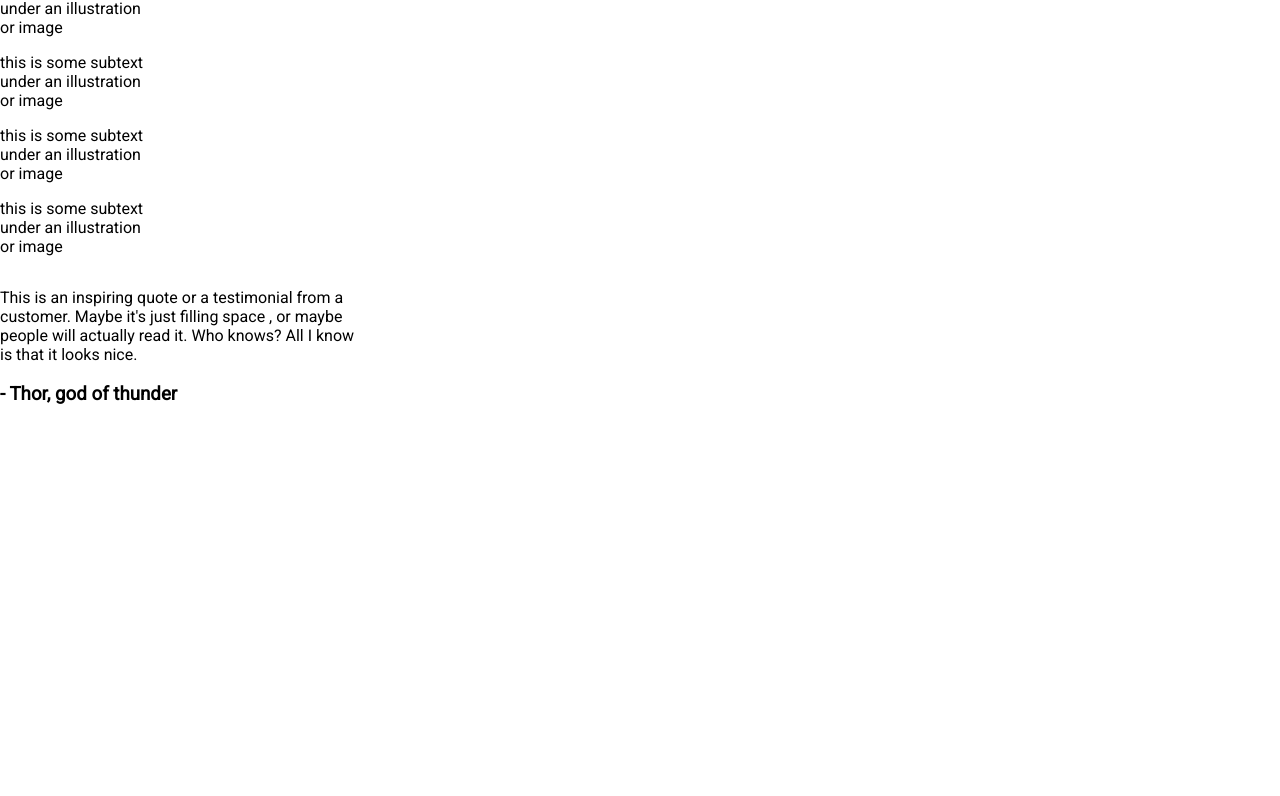
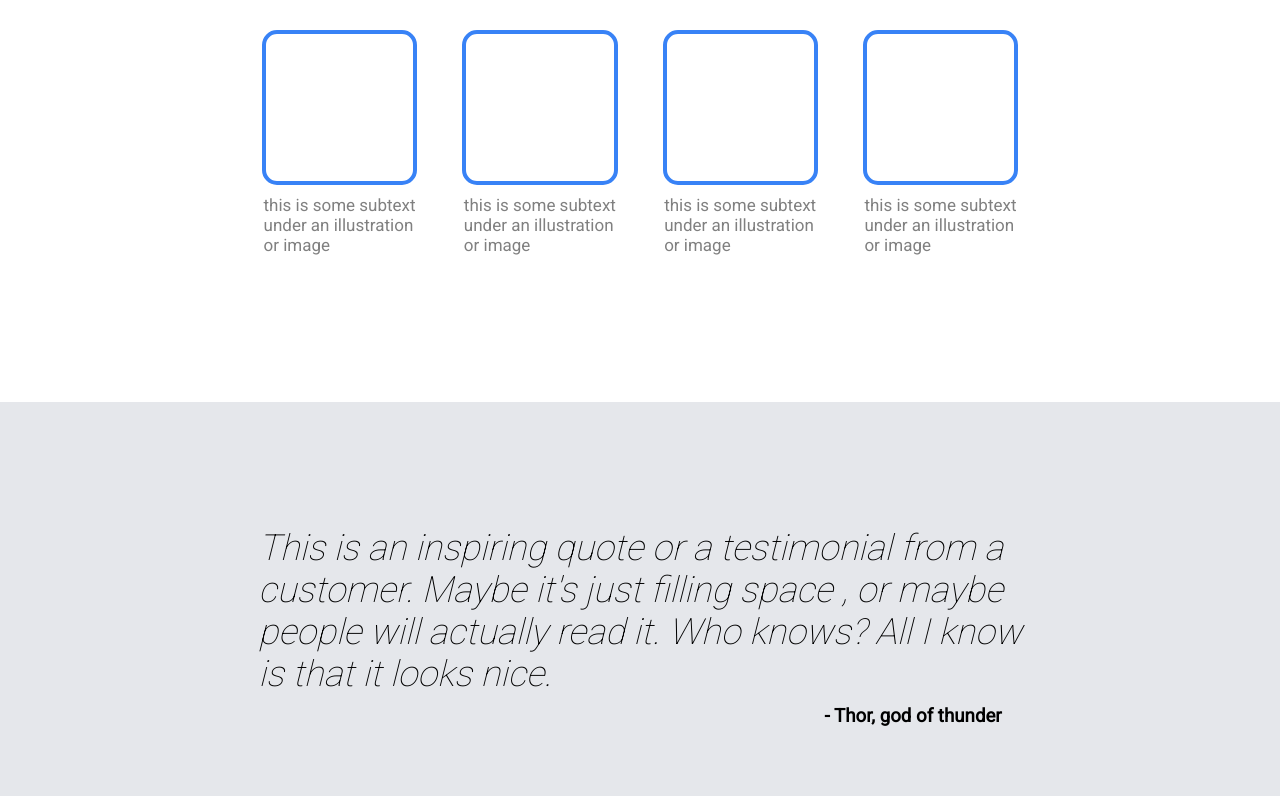
Before and after one commit to pedrolopez-e/project-landing-page, a plain HTML site: page index.html in a window 1280 px wide. Shown: the part 608-1404 px from the top of the page. Before the commit the page ends 1031 px from the top, so only its background shows below. Drawn offline with Linux system fonts and the light colour scheme.

Commit message:
Style the quote section

```diff
--- a/styles.css
+++ b/styles.css
@@ -5,6 +5,7 @@ body {
     margin: 0;
 }
 
+/*---------------Top item-----------------*/
 .top {
     color: white;
     background-color: #1F2937;
@@ -81,3 +82,82 @@ button {
     border-radius: 10px;
     border: none;
 }
+
+/*-----------------Info item-------------------*/
+.info {
+    display: flex;
+    flex-direction: column;
+    justify-content: flex-start;
+    align-items: center;
+    gap: 40px;
+    padding-top: 40px;
+    height: 450px;
+}
+
+.image {
+    border: 4px solid #3882F6;
+    border-radius: 15px;
+    height: 147.297px;
+    width: 147.297px;
+}
+
+.images {
+    display: flex;
+    gap: 45px;
+}
+
+.pair-image {
+    display: flex;
+    flex-direction: column;
+    gap: 10px;
+    align-items: center;
+}
+
+h2 {
+    font-size: 32px;
+    font-weight: bolder;
+    margin: 0;
+}
+
+.info p {
+    color: grey;
+    font-size: 17px;
+    margin: 0;
+}
+
+/*------------Quote----------------*/
+.quote-section {
+    background-color: #E5E7EB;
+    display: flex;
+    justify-content: center;
+    align-items: center;
+    height: 450px;
+}
+
+.quote-author {
+    display: flex;
+    flex-direction: column;
+    gap: 10px;
+}
+
+.quote {
+    font-size: 36px;
+    font-style: italic;
+    font-weight: lighter;
+}
+
+.author {
+    padding: 0;
+    align-self: flex-end;
+    margin-right: 20px;
+}
+
+.quote p {
+    margin: 0;
+}
+
+h3 {
+    margin: 0;
+}
+
+/*------------------Sign up-------------------*/
```
